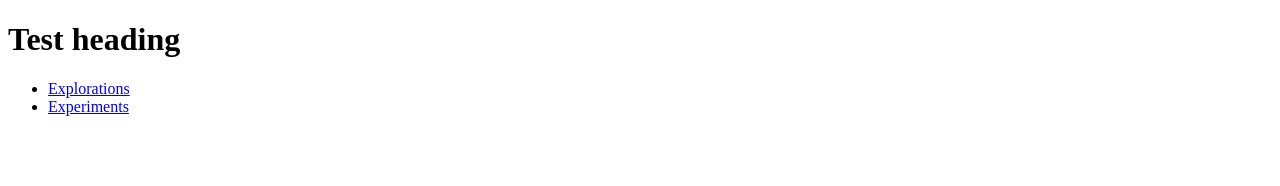
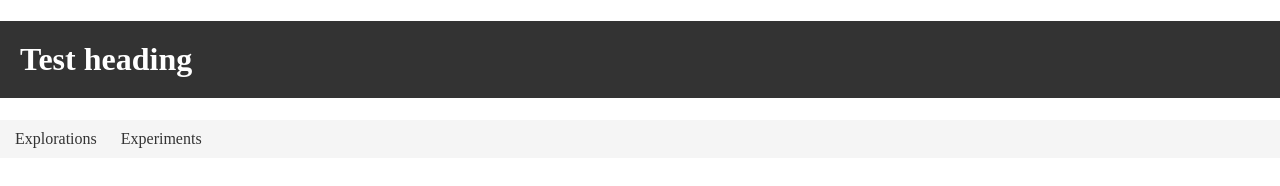
Before and after one commit to maltheo/maltheo.github.io, a plain HTML site: page index.html in a window 1280 px wide. Drawn offline with Linux system fonts and the light colour scheme.

Commit message:
Adding some css

```diff
--- a/index.html
+++ b/index.html
@@ -2,6 +2,7 @@
 <html>
 <head>
   <title>Test</title>
+  <link rel="stylesheet" href="styles.css">
 </head>
 <body>
   <h1>Test heading</h1>
--- /dev/null
+++ b/styles.css
@@ -0,0 +1,44 @@
+/* Reset some default styles */
+body, ul {
+  margin: 0;
+  padding: 0;
+}
+
+/* Style the header */
+h1 {
+  background-color: #333;
+  color: #fff;
+  padding: 20px;
+}
+
+/* Style the directory */
+ul {
+  list-style-type: none;
+  background-color: #f5f5f5;
+  padding: 10px;
+}
+
+ul li {
+  display: inline;
+  margin-right: 10px;
+}
+
+ul li a {
+  text-decoration: none;
+  color: #333;
+  padding: 5px;
+  border-radius: 5px;
+}
+
+ul li a:hover {
+  background-color: #333;
+  color: #fff;
+}
+
+/* Style the content */
+.container {
+  max-width: 800px;
+  margin: 20px auto;
+  padding: 20px;
+  background-color: #f5f5f5;
+}
```
